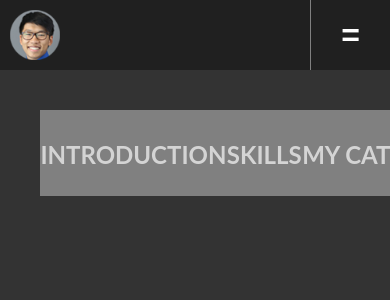
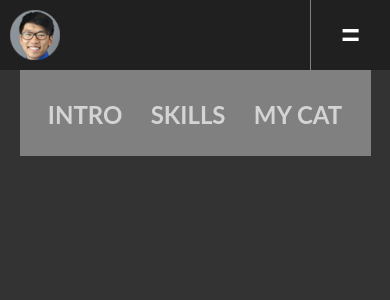
Before and after one commit to mlee138/Portfolio-Website2.0, a React (Create React App) app: page / in a window 390 px wide. Both pictures are taken after a click on the label "Get Started". Shown: the top 300 px of the page. Built offline with nearby package versions, Linux system fonts and the light colour scheme.

Commit message:
added resume download link and fixed mobile css

```diff
--- a/src/pages/about.js
+++ b/src/pages/about.js
@@ -30,7 +30,7 @@ class About extends React.Component{
 			<div id="slideshow">
 				<div id="labels" className={this.state.color}>
 					<hr/>
-					<label htmlFor='intro' id="intro-label" className='btn' onClick={() => this.handleClick("color-intro")}><h2>Introduction</h2></label>
+					<label htmlFor='intro' id="intro-label" className='btn' onClick={() => this.handleClick("color-intro")}><h2>Intro</h2></label>
 					<hr/>
 					<label htmlFor='skills' id="skills-label" className='btn' onClick={() => this.handleClick("color-skills")}><h2>Skills</h2></label>
 					<hr/>
--- a/src/pages/resume.js
+++ b/src/pages/resume.js
@@ -7,6 +7,7 @@ class Resume extends React.Component{
 			<div id="resume">
 				<h2 className="banner">Resume</h2>
 		    	<embed src="images/Matthew_Lee_Resume_Fall_2019.pdf"/>
+				<a href="images/Matthew_Lee_Resume_Fall_2019.pdf" download>Click to Download</a>
 			</div>
 		);
 	}
--- a/src/pages/stylesheets/about.css
+++ b/src/pages/stylesheets/about.css
@@ -39,7 +39,7 @@
       -ms-flex-direction: row;
           flex-direction: row;
   width: 90%;
-  margin: 40px;
+  margin: 0 auto;
   -webkit-box-sizing: border-box;
           box-sizing: border-box;
   background-color: black;
@@ -188,6 +188,7 @@
     -webkit-box-pack: space-evenly;
         -ms-flex-pack: space-evenly;
             justify-content: space-evenly;
+    width: 100%;
   }
   #labels hr {
     display: none;
--- a/src/pages/stylesheets/about.scss
+++ b/src/pages/stylesheets/about.scss
@@ -22,7 +22,7 @@ $animation-duration: 0.6s;
 	display: flex;
 	flex-direction: row;
 	width: 90%;
-	margin: 40px;
+	margin: 0 auto;
 	box-sizing: border-box;
 	background-color:black;
 }
@@ -115,6 +115,7 @@ $animation-duration: 0.6s;
 	#labels {
 		flex-direction: row;
 		justify-content: space-evenly;
+		width: 100%;
 		hr {
 			display: none;
 		}
--- a/src/pages/stylesheets/resume.css
+++ b/src/pages/stylesheets/resume.css
@@ -26,6 +26,10 @@
   width: 100%;
 }
 
+#resume a {
+  margin: 5px;
+}
+
 @media screen and (max-width: 1000px) {
   #resume {
     height: 70vh;
--- a/src/pages/stylesheets/resume.scss
+++ b/src/pages/stylesheets/resume.scss
@@ -7,6 +7,9 @@
         height: 100%;
         width: 100%;
     }
+    a {
+        margin: 5px;
+    }
 }
 
 @media screen and (max-width: 1000px) {
```
Also changed, not shown: 2 other files (tests, documents, lock files or other folders).
